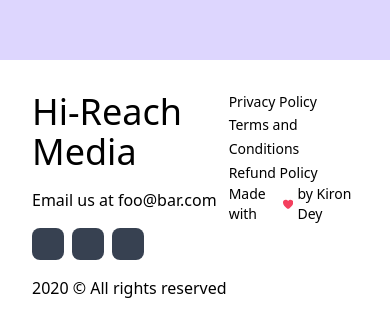
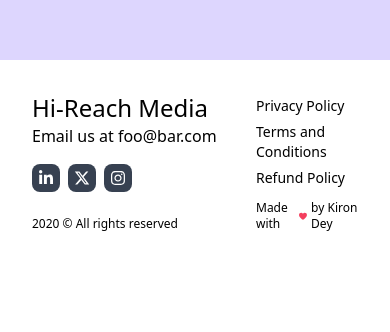
Before and after one commit to JuxtNorth/AgencySite, a React (Vite) app: page / in a window 390 px wide. Shown: the part 11353-11685 px from the top of the page. After the commit the page ends 11617 px from the top, so only its background shows below. Built offline with nearby package versions, Linux system fonts and the light colour scheme.

Commit message:
Create Footer mobile UI and add Social Icons

```diff
--- a/src/components/Footer.tsx
+++ b/src/components/Footer.tsx
@@ -1,50 +1,49 @@
 import { FC } from 'react';
 import { HeartIcon } from '@/icons';
-
-const SocialLink: FC = () => {
-	return (
-		<li className="h-8 w-8 rounded-lg bg-gray-700 md:h-10 md:w-10 md:rounded-xl">
-			<a href=""></a>
-		</li>
-	);
-};
+import { LinkedInIcon, XIcon, InstagramIcon } from '@/icons';
+import { SocialLink } from '@/components/ui';
 
 export const Footer: FC = () => {
 	return (
 		<footer className="flex justify-between p-8 md:p-16">
-			<section className="flex flex-col items-start space-y-4 md:space-y-8">
-				<div className="space-y-4">
-					<h1 className="text-4xl font-normal md:w-56 md:w-72 md:text-5xl">
+			<section className="flex flex-col items-start space-y-2 md:space-y-8">
+				<div className=" md:space-y-4">
+					<h1 className="w-56 text-2xl font-normal md:w-72 md:text-4xl md:text-5xl">
 						Hi-Reach Media
 					</h1>
-					<p className="text-left font-light md:text-2xl">
+					<p className="text-md pb-4 text-left font-light md:text-2xl">
 						Email us at <a href="mailto:foo@bar.com">foo@bar.com</a>{' '}
 					</p>
 					<ul className="flex gap-2">
-						<SocialLink></SocialLink>
-						<SocialLink></SocialLink>
-						<SocialLink></SocialLink>
+						<SocialLink>
+							<LinkedInIcon />
+						</SocialLink>
+						<SocialLink>
+							<XIcon />
+						</SocialLink>
+						<SocialLink>
+							<InstagramIcon />
+						</SocialLink>
 					</ul>
 				</div>
-				<p className="md:text-xl">2020 &copy; All rights reserved</p>
+				<p className="pt-4 text-xs md:text-xl">
+					2020 &copy; All rights reserved
+				</p>
 			</section>
-			<section className="flex flex-col md:justify-between">
-				<ul className="mx-auto">
-					<li className="text-sm md:text-xl">
+
+			<section className="flex flex-col justify-between pt-1">
+				<ul className="mx-auto w-full space-y-1.5 text-sm md:text-xl">
+					<li>
 						<a href="#">Privacy Policy</a>
 					</li>
 					<li>
-						<a className="text-sm md:text-xl" href="#">
-							Terms and Conditions
-						</a>
+						<a href="#">Terms and Conditions</a>
 					</li>
 					<li>
-						<a className="text-sm md:text-xl" href="#">
-							Refund Policy
-						</a>
+						<a href="#">Refund Policy</a>
 					</li>
 				</ul>
-				<p className="mx-auto flex items-center gap-1 text-sm md:mx-0 md:text-xl">
+				<p className="mx-auto flex items-center gap-1 text-xs md:mx-0 md:text-xl">
 					Made with <HeartIcon className="text-rose-500" /> by Kiron Dey
 				</p>
 			</section>
--- /dev/null
+++ b/src/components/ui/SocialLink.tsx
@@ -0,0 +1,14 @@
+import { FC, ReactNode } from 'react';
+
+export interface SocialLinkProps {
+	children: ReactNode;
+	to: string;
+}
+
+export const SocialLink: FC<SocialLinkProps> = (props) => {
+	return (
+		<li className="text-md flex h-7 w-7 items-center justify-center rounded-lg bg-gray-700 text-white md:h-10 md:w-10 md:rounded-xl md:text-xl">
+			<a href={props.to}>{props.children}</a>
+		</li>
+	);
+};
--- a/src/components/ui/index.ts
+++ b/src/components/ui/index.ts
@@ -1,3 +1,4 @@
 export * from './Avatar';
 export * from './AsideCard';
 export * from './Accordion';
+export * from './SocialLink';
--- /dev/null
+++ b/src/icons/Instagram.tsx
@@ -0,0 +1,21 @@
+import { FC } from 'react';
+import { IconProps } from '@/icons';
+
+export const InstagramIcon: FC<IconProps> = (props) => {
+	return (
+		<>
+			<svg
+				xmlns="http://www.w3.org/2000/svg"
+				aria-hidden="true"
+				viewBox={props?.viewBox || '0 0 448 512'}
+				width={props?.size || '1em'}
+				height={props?.size || '1em'}
+				className={props?.className}
+				fill={props?.color || 'currentColor'}
+			>
+				<path d="M224.1 141c-63.6 0-114.9 51.3-114.9 114.9s51.3 114.9 114.9 114.9S339 319.5 339 255.9 287.7 141 224.1 141zm0 189.6c-41.1 0-74.7-33.5-74.7-74.7s33.5-74.7 74.7-74.7 74.7 33.5 74.7 74.7-33.6 74.7-74.7 74.7zm146.4-194.3c0 14.9-12 26.8-26.8 26.8-14.9 0-26.8-12-26.8-26.8s12-26.8 26.8-26.8 26.8 12 26.8 26.8zm76.1 27.2c-1.7-35.9-9.9-67.7-36.2-93.9-26.2-26.2-58-34.4-93.9-36.2-37-2.1-147.9-2.1-184.9 0-35.8 1.7-67.6 9.9-93.9 36.1s-34.4 58-36.2 93.9c-2.1 37-2.1 147.9 0 184.9 1.7 35.9 9.9 67.7 36.2 93.9s58 34.4 93.9 36.2c37 2.1 147.9 2.1 184.9 0 35.9-1.7 67.7-9.9 93.9-36.2 26.2-26.2 34.4-58 36.2-93.9 2.1-37 2.1-147.8 0-184.8zM398.8 388c-7.8 19.6-22.9 34.7-42.6 42.6-29.5 11.7-99.5 9-132.1 9s-102.7 2.6-132.1-9c-19.6-7.8-34.7-22.9-42.6-42.6-11.7-29.5-9-99.5-9-132.1s-2.6-102.7 9-132.1c7.8-19.6 22.9-34.7 42.6-42.6 29.5-11.7 99.5-9 132.1-9s102.7-2.6 132.1 9c19.6 7.8 34.7 22.9 42.6 42.6 11.7 29.5 9 99.5 9 132.1s2.7 102.7-9 132.1z" />
+			</svg>
+			<span className="sr-only">{props?.label || 'Instagram Icon'}</span>
+		</>
+	);
+};
--- /dev/null
+++ b/src/icons/LinkedIn.tsx
@@ -0,0 +1,21 @@
+import { FC } from 'react';
+import { IconProps } from '@/icons';
+
+export const LinkedInIcon: FC<IconProps> = (props) => {
+	return (
+		<>
+			<svg
+				xmlns="http://www.w3.org/2000/svg"
+				aria-hidden="true"
+				viewBox={props?.viewBox || '0 0 448 512'}
+				width={props?.size || '1em'}
+				height={props?.size || '1em'}
+				className={props?.className}
+				fill={props?.color || 'currentColor'}
+			>
+				<path d="M100.3 448H7.4V148.9h92.9zM53.8 108.1C24.1 108.1 0 83.5 0 53.8a53.8 53.8 0 0 1 107.6 0c0 29.7-24.1 54.3-53.8 54.3zM447.9 448h-92.7V302.4c0-34.7-.7-79.2-48.3-79.2-48.3 0-55.7 37.7-55.7 76.7V448h-92.8V148.9h89.1v40.8h1.3c12.4-23.5 42.7-48.3 87.9-48.3 94 0 111.3 61.9 111.3 142.3V448z" />
+			</svg>
+			<span className="sr-only">{props?.label || 'LinkedIn Icon'}</span>
+		</>
+	);
+};
--- /dev/null
+++ b/src/icons/X.tsx
@@ -0,0 +1,21 @@
+import { FC } from 'react';
+import { IconProps } from '@/icons';
+
+export const XIcon: FC<IconProps> = (props) => {
+	return (
+		<>
+			<svg
+				xmlns="http://www.w3.org/2000/svg"
+				aria-hidden="true"
+				viewBox={props?.viewBox || '0 0 512 512'}
+				width={props?.size || '1em'}
+				height={props?.size || '1em'}
+				className={props?.className}
+				fill={props?.color || 'currentColor'}
+			>
+				<path d="M389.2 48h70.6L305.6 224.2 487 464H345L233.7 318.6 106.5 464H35.8L200.7 275.5 26.8 48H172.4L272.9 180.9 389.2 48zM364.4 421.8h39.1L151.1 88h-42L364.4 421.8z" />
+			</svg>
+			<span className="sr-only">{props?.label || 'X-Twitter Icon'}</span>
+		</>
+	);
+};
--- a/src/icons/index.ts
+++ b/src/icons/index.ts
@@ -12,3 +12,6 @@
 export * from './Content';
 export * from './Lead';
 export * from './ChevronDown';
+export * from './LinkedIn';
+export * from './X';
+export * from './Instagram';
```
